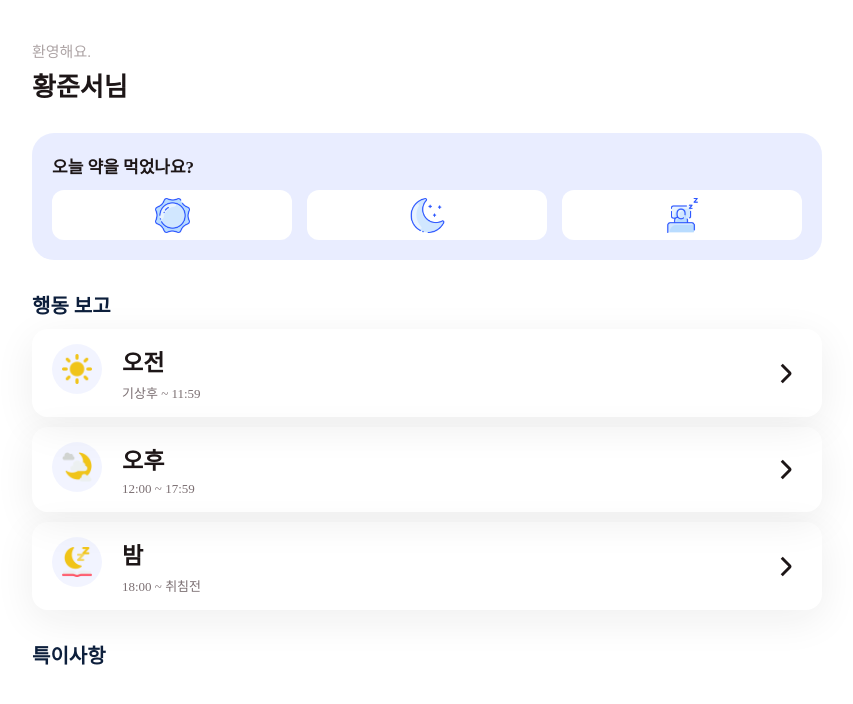
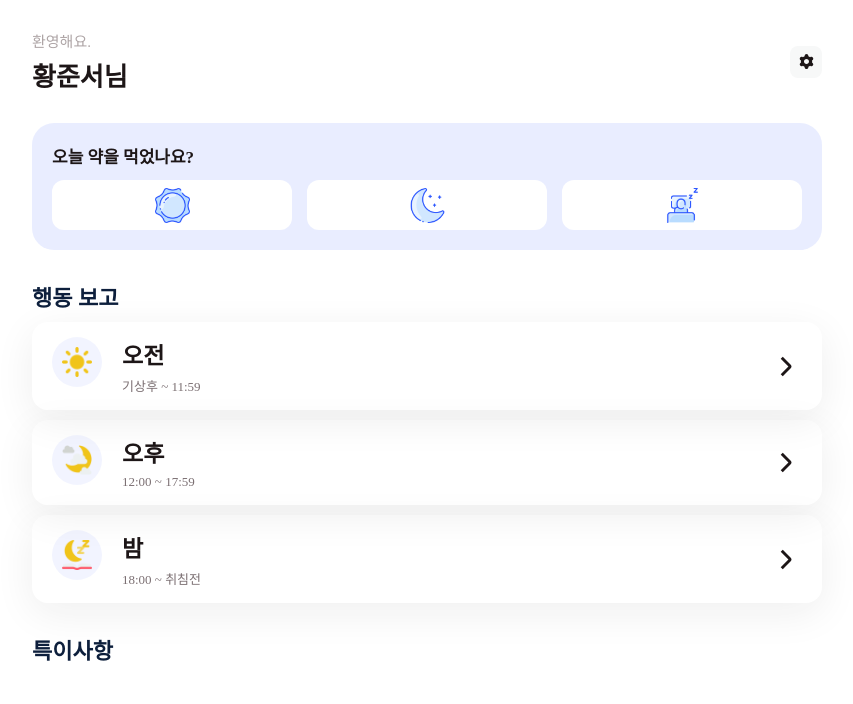
Before and after one commit to 1201q/mynote, a Next.js app: page / in a window 1280 px wide. Shown: the top 704 px of the page, without its empty margins (213-1066 px from the left). Built offline with nearby package versions, Linux system fonts and the light colour scheme; a web font is replaced by a local one.

Commit message:
[Add] 설정 페이지와 메인 헤더에 설정 페이지 버튼 추가

```diff
--- a/src/components/Behavior.js
+++ b/src/components/Behavior.js
@@ -21,7 +21,7 @@ const Behavior = ({ img = sun, header, explain, expanded }) => {
           </div>
           <Image
             src={require("../assets/right-arrow1.svg")}
-            alit="arrow"
+            alt="arrow"
             width={35}
             height={35}
           />
--- a/src/pages/index.js
+++ b/src/pages/index.js
@@ -2,18 +2,33 @@ import styled from "styled-components";
 import Medication from "@/components/Medication";
 import Behavior from "@/components/Behavior";
 import React, { useState } from "react";
+import Link from "next/link";
+import Image from "next/image";
 
 export default function Home() {
   const [expanded, setExpanded] = useState(null);
   return (
     <Container>
       <Wrapper>
+        <HeaderContainer>
           <HelloHeader>
             <Hello>환영해요.</Hello>
             <Name>황준서님</Name>
           </HelloHeader>
+          <Link href="/setting">
+            <HeaderButton>
+              <Image
+                src={require("../assets/settings.svg")}
+                alt="arrow"
+                width={15}
+                height={15}
+              />
+            </HeaderButton>
+          </Link>
+        </HeaderContainer>
         <Medication />
         <Header>행동 보고</Header>
+        <>
           <Behavior
             expanded={expanded}
             img={"sun"}
@@ -32,6 +47,7 @@ export default function Home() {
             header={"밤"}
             explain={"18:00 ~ 취침전"}
           />
+        </>
         <Header>특이사항</Header>
       </Wrapper>
     </Container>
@@ -54,12 +70,34 @@ const Wrapper = styled.div`
   max-width: 840px;
   color: #0d1f3c;
   padding: 0px 25px;
-  padding-top: 40px;
+  padding-top: 30px;
+`;
+
+const HeaderContainer = styled.div`
+  display: flex;
+
+  align-items: center;
+  justify-content: space-between;
+  width: 100%;
+  margin-bottom: 30px;
 `;
 
 const HelloHeader = styled.div`
   width: 100%;
-  margin-bottom: 30px;
+`;
+
+const HeaderButton = styled.button`
+  display: flex;
+  justify-content: center;
+  align-items: center;
+
+  width: 32px;
+  height: 32px;
+  border: none;
+  background-color: #f7f8f8;
+  color: #1d1617;
+  border-radius: 8px;
+  cursor: pointer;
 `;
 
 const Hello = styled.p`
@@ -76,7 +114,7 @@ const Name = styled.p`
 `;
 
 const Header = styled.p`
-  font-size: 20px;
+  font-size: 22px;
   font-weight: 800;
   margin-top: 30px;
 `;
```
Also changed, not shown: src/pages/setting.js (added, +76 -0 lines), src/assets/angle-left.svg (added), src/assets/settings.svg (added). Lines whose indentation alone changed are shown as unchanged.
